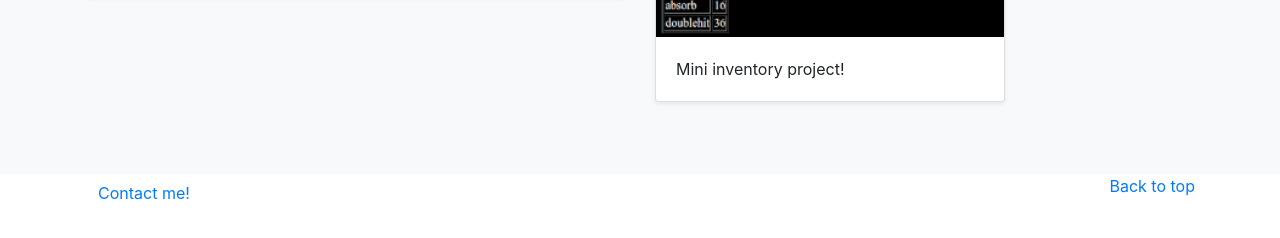
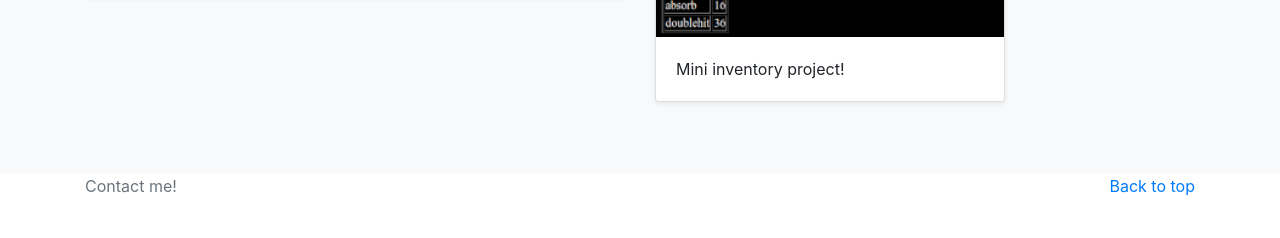
Before and after one commit to ubley09/ubleys.com, a plain HTML site: page src/index.html in a window 1280 px wide. Shown: the part 946-1184 px from the top of the page. Drawn offline with Linux system fonts and the light colour scheme.

Commit message:
button to a

```diff
--- a/src/index.html
+++ b/src/index.html
@@ -98,7 +98,7 @@
         <a href="#">Back to top</a>
       </p>
       <p>
-        <button type="button" data-html="true" class="btn btn-link" data-container="body" data-toggle="popover" data-placement="top" data-content="
+        <a type="button" data-html="true" data-container="body" data-toggle="popover" data-placement="top" data-content="
         <div class='text-center'>
         <a href='https://t.me/Ubley'>Telegram</a><br>
         <a href='mailto:ubley19@gmail.com'>ubley19@gmail.com</a><br>
```
